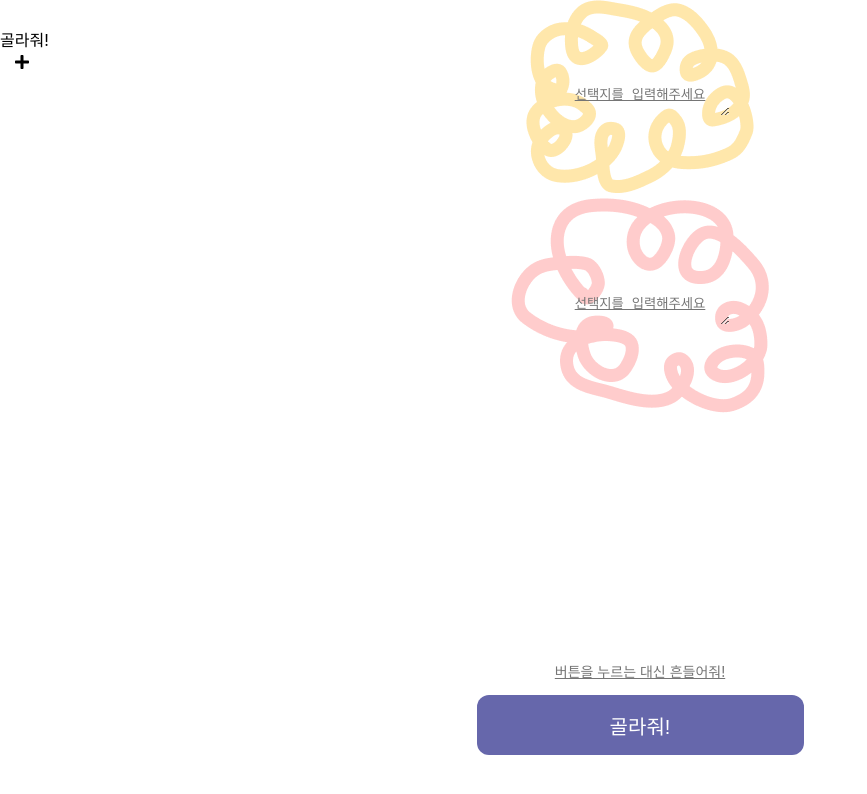
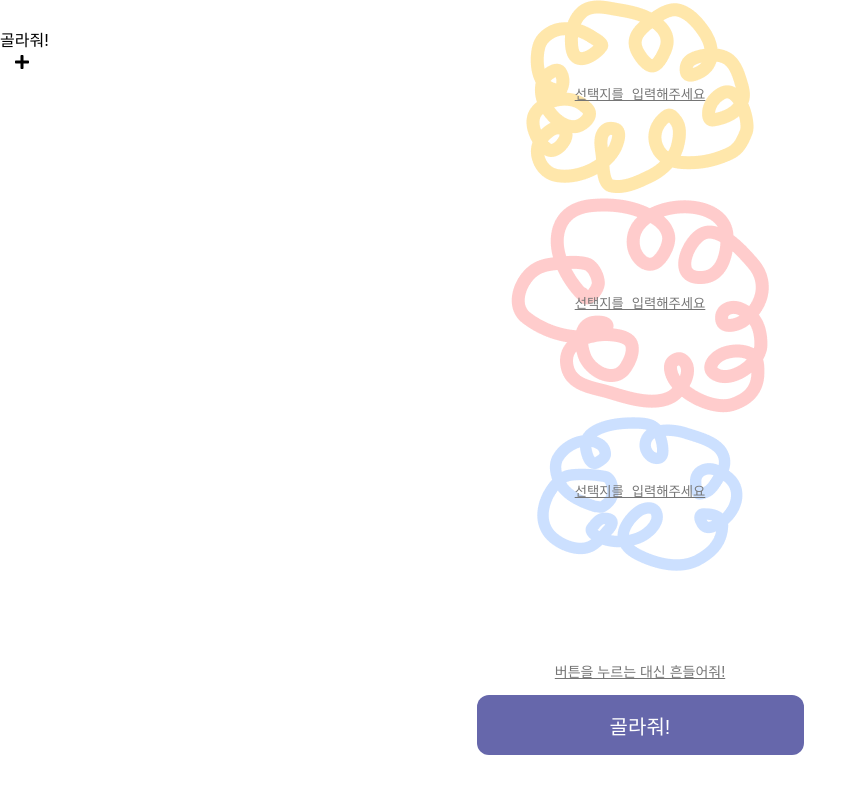
Before and after one commit to ksa37/ChoiceHelper, a React (Create React App) app in the folder choicehelper/: page / in a window 1280 px wide. Shown: the top 794 px of the page, without its empty margins (0-867 px from the left). Built offline with nearby package versions, Linux system fonts and the light colour scheme.

Commit message:
Update textarea width

```diff
--- a/choicehelper/src/App.css
+++ b/choicehelper/src/App.css
@@ -82,6 +82,8 @@ textarea {
   -moz-appearance: none;
   appearance: none;
   border: 0;
+  width: 180px;
+  resize: none;
 }
 
 textarea:focus {
--- a/choicehelper/src/components/OptionList.tsx
+++ b/choicehelper/src/components/OptionList.tsx
@@ -4,10 +4,10 @@ import '../App.css';
 
 
 
-const defaultColor = [0, 1];
+const defaultColor = [0, 1, 2];
 const getOptionClouds = () =>{
   let content = [];
-  for(let i=0; i<2; i++){
+  for(let i=0; i<3; i++){
     content.push(<OptionCloud color={defaultColor[i]} key={i} />);
   }
   return content;
```
